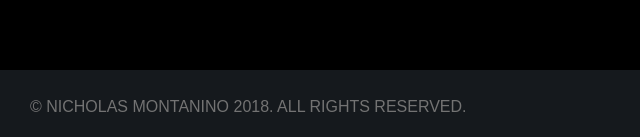
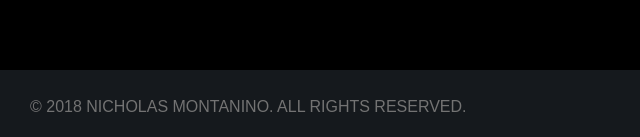
Before and after one commit to nmontanino/places, a plain HTML site: page index.html in a window 1280 px wide. Shown: the part 3130-3267 px from the top of the page, 0-640 px from the left. Drawn offline with nearby package versions, Linux system fonts and the light colour scheme; a web font is replaced by a local one.

Commit message:
Fix copyright

```diff
--- a/index.html
+++ b/index.html
@@ -36,7 +36,7 @@
     <div id="contact"></div>
 
     <footer>
-        <p>&copy; Nicholas Montanino 2018. All rights reserved.</p>
+        <p>&copy; 2018 Nicholas Montanino. All rights reserved.</p>
     </footer>
 
     <!-- Smooth scrolling to anchor links -->
```
